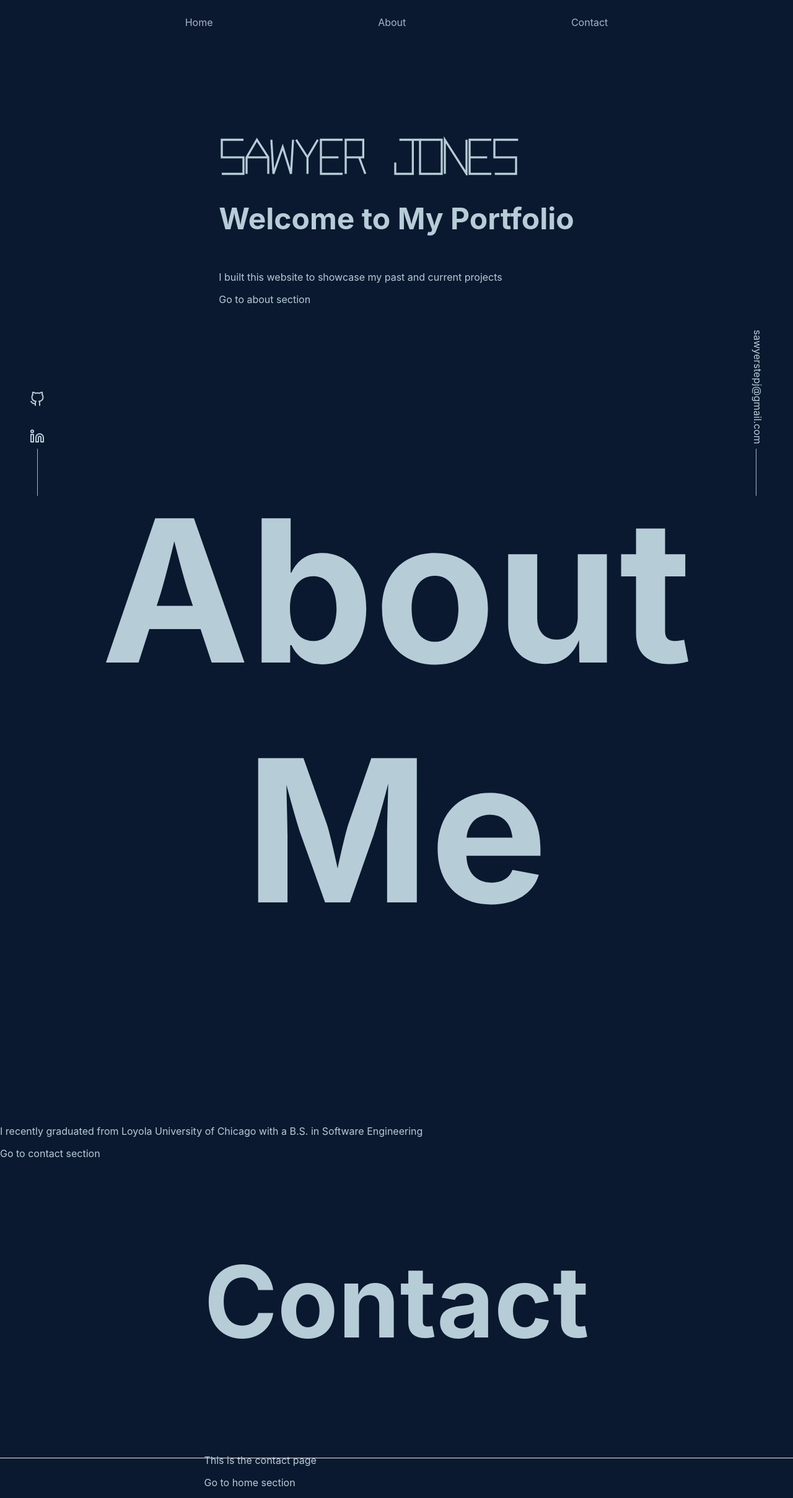
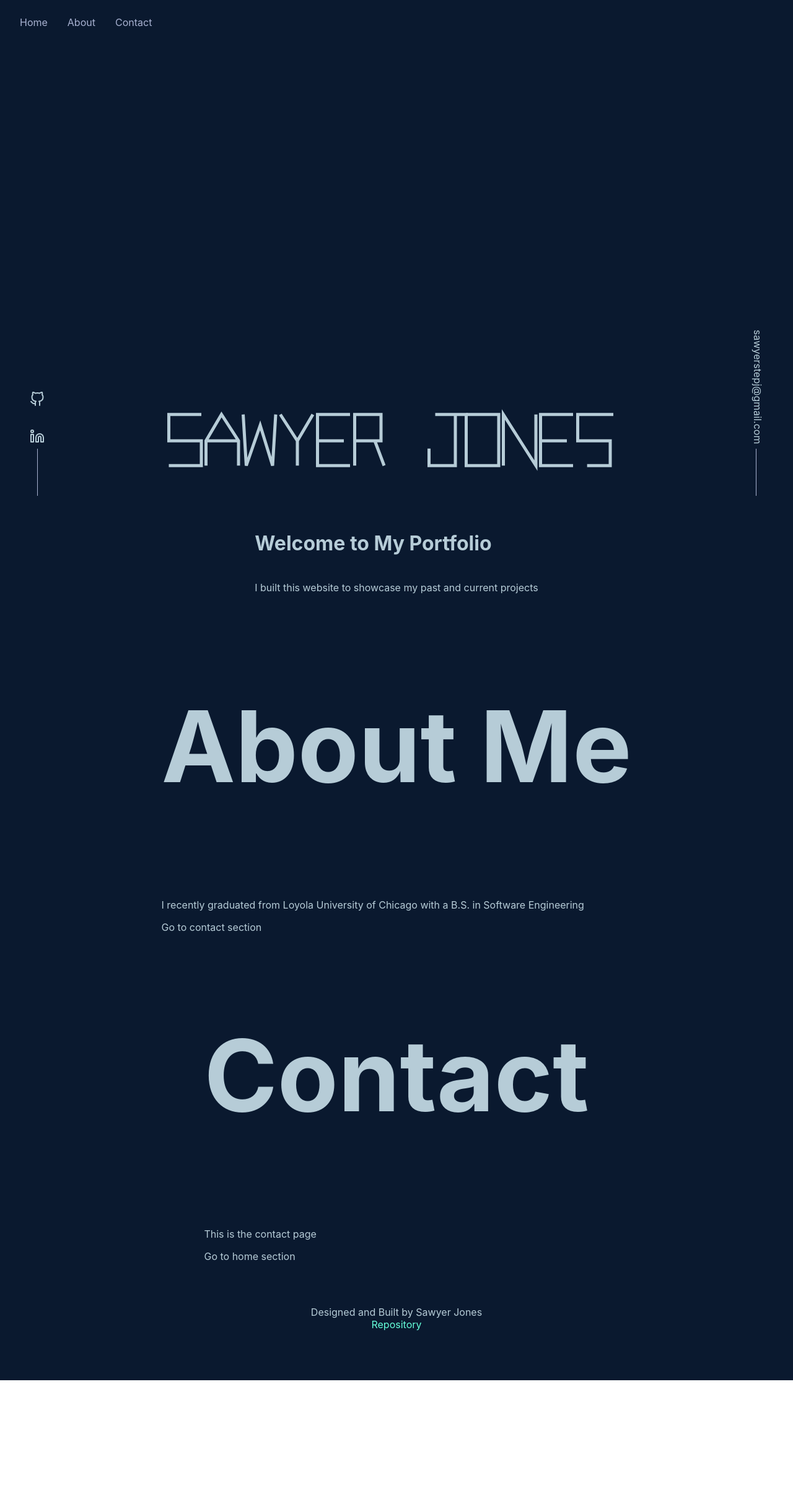
Before and after one commit to sawstepj/portfolio_website, a Next.js app: page / in a window 1280 px wide. Shown: the whole page at 62% size. After the commit the page ends 2227 px from the top, so only its background shows below. Built offline with nearby package versions, Linux system fonts and the light colour scheme.

Commit message:
Centered SVG

```diff
--- a/pages/about.js
+++ b/pages/about.js
@@ -4,10 +4,11 @@ import anime from "animejs";
 
 export default function About() {
   return (
+    <div className={styles.about}>
       <div className={styles.grid}>
         <h1
           style={{
-          fontSize: "20rem",
+            fontSize: "10rem",
             textAlign: "center",
           }}
         >
@@ -21,5 +22,6 @@ export default function About() {
           Go to contact section
         </Link>
       </div>
+    </div>
   );
 }
--- a/pages/contact.js
+++ b/pages/contact.js
@@ -3,6 +3,7 @@ import styles from "../styles/Home.module.css";
 
 export default function Contact() {
   return (
+    <div className={styles.contact}>
       <div className={styles.grid}>
         <h1
           style={{
@@ -19,5 +20,6 @@ export default function Contact() {
           Go to home section
         </Link>
       </div>
+    </div>
   );
 }
--- a/pages/home.js
+++ b/pages/home.js
@@ -3,32 +3,30 @@ import styles from "../styles/Home.module.css";
 import NameSVG from "./NameSVG";
 
 export default function Home() {
-
   const h2FontColor = "#64ffda";
 
   return (
     <div className={styles.home}>
+      <div
+        // inline style to center the svg
+        style={{
+          display: "flex",
+          justifyContent: "center",
+          alignItems: "center",
+        }}
+      >
+        <NameSVG />
+      </div>
       <div className={styles.grid}>
-
-        <h2
-          style={{
-            color: h2FontColor,
-            fontSize: "5rem",
-            // marginRight: "10rem",
-          }}>
-
-        </h2>
-        <NameSVG />
         <h1
           style={{
-            fontSize: "3rem",
-            textAlign: "center",
+            fontSize: "2rem",
+            // textAlign: "center",
           }}
         >
           Welcome to My Portfolio
         </h1>
         <p>I built this website to showcase my past and current projects</p>
-        <Link href="#about" scroll={false}>Go to about section</Link>
       </div>
     </div>
   );
--- a/pages/index.js
+++ b/pages/index.js
@@ -54,8 +54,12 @@ export default function Landing() {
           </div>
         </div>
       </main>
-
-      <footer className={styles.footer}></footer>
+      <div>
+        <footer className={styles.footer}>
+          Designed and Built by Sawyer Jones
+          <a href="https://github.com/sawstepj/portfolio_website">Repository</a>
+        </footer>
+      </div>
     </div>
   );
 }
--- a/pages/nameSVG.js
+++ b/pages/nameSVG.js
@@ -20,7 +20,7 @@ export default function NameSVG() {
   }, []);
 
   return (
-    <svg viewBox="0 0 300 15" width="500" height="100">
+    <svg viewBox="-50 0 400 15" width="1000" height="300">
       <g
         class="lines"
         fill="none"
--- a/pages/navbar.js
+++ b/pages/navbar.js
@@ -32,19 +32,13 @@ export default function Navbar() {
     <header className={headerClass}>
       <ul className={styles.navbar}>
         <li>
-          <Link href="#home" scroll={false}>
-            Home
-          </Link>
+          <Link href="#home">Home</Link>
         </li>
         <li>
-          <Link href="#about" scroll={false}>
-            About
-          </Link>
+          <Link href="#about">About</Link>
         </li>
         <li>
-          <Link href="#contact" scroll={false}>
-            Contact
-          </Link>
+          <Link href="#contact">Contact</Link>
         </li>
       </ul>
     </header>
--- a/styles/Home.module.css
+++ b/styles/Home.module.css
@@ -16,10 +16,8 @@
   min-height: 100vh;
   display: flex;
   flex-direction: column;
-  justify-content: flex-start;
   align-items: center;
   width: 100%;
-
 }
 
 .scrollContainer {
@@ -64,9 +62,11 @@
 
 .footer {
   display: flex;
+  flex-direction: column;
   flex: 1;
-  padding: 2rem 0;
-  border-top: 1px solid #eaeaea;
+  padding: 5rem;
+  margin-top: 2.5rem;
+  /* border-top: 1px solid #eaeaea; */
   justify-content: center;
   align-items: center;
 }
@@ -76,6 +76,7 @@
   justify-content: center;
   align-items: center;
   flex-grow: 1;
+  color: var(--green-text);
 }
 
 .title a {
@@ -167,7 +168,7 @@
 
 .nav {
   display: flex;
-  justify-content: center;
+  /* justify-content: center; */
   align-items: center;
   flex-direction: row;
 }
@@ -175,12 +176,18 @@
 .navbar {
   color: var(--light-blue-text);
   display: flex;
-  justify-content: space-evenly;
+  padding: 1rem;
   flex-direction: row;
   list-style: none;
-  padding: 1rem;
+  margin-top: -40px;
+}
+
+/* css class for .navbar elements */
+.navbar a {
+  color: var(--light-blue-text);
+  text-decoration: none;
   margin: 1rem;
-  margin-top: -40px;
+  font-size: 1rem;
 }
 
 /* css class for when text in navbar is hovered, it changes color */
@@ -189,10 +196,14 @@
 }
 
 .about {
-  background-color: var(--background-color);
+  /* background-color: var(--background-color); */
+  align-items: flex-start;
+  width: 100%;
 }
 .home {
-  align-items: flex-start;
+  /* move content down */
+  margin-top: 15rem;
+  align-items: center;
   width: 100%;
 }
 .contact {
```
Lines whose indentation alone changed are shown as unchanged.
